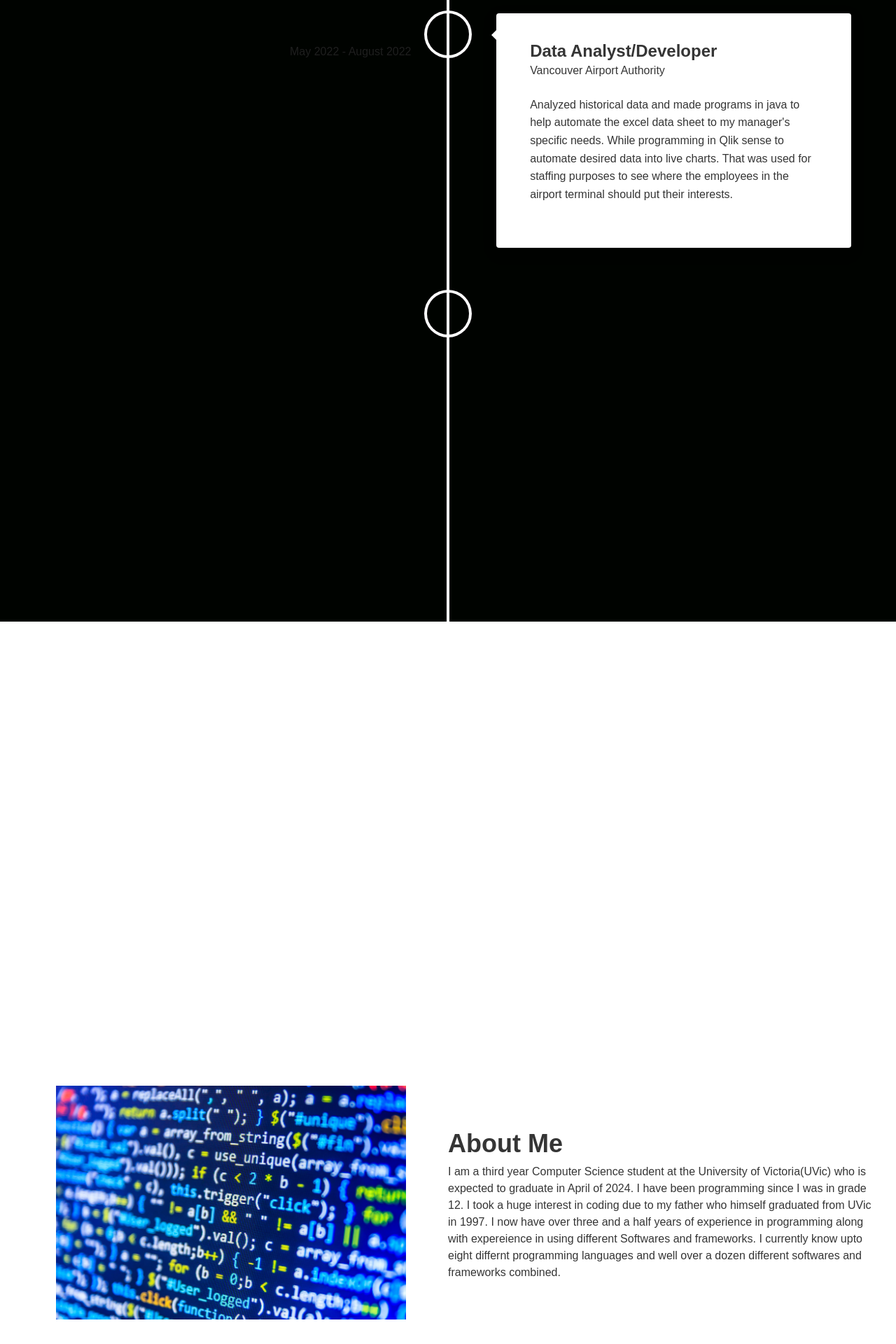
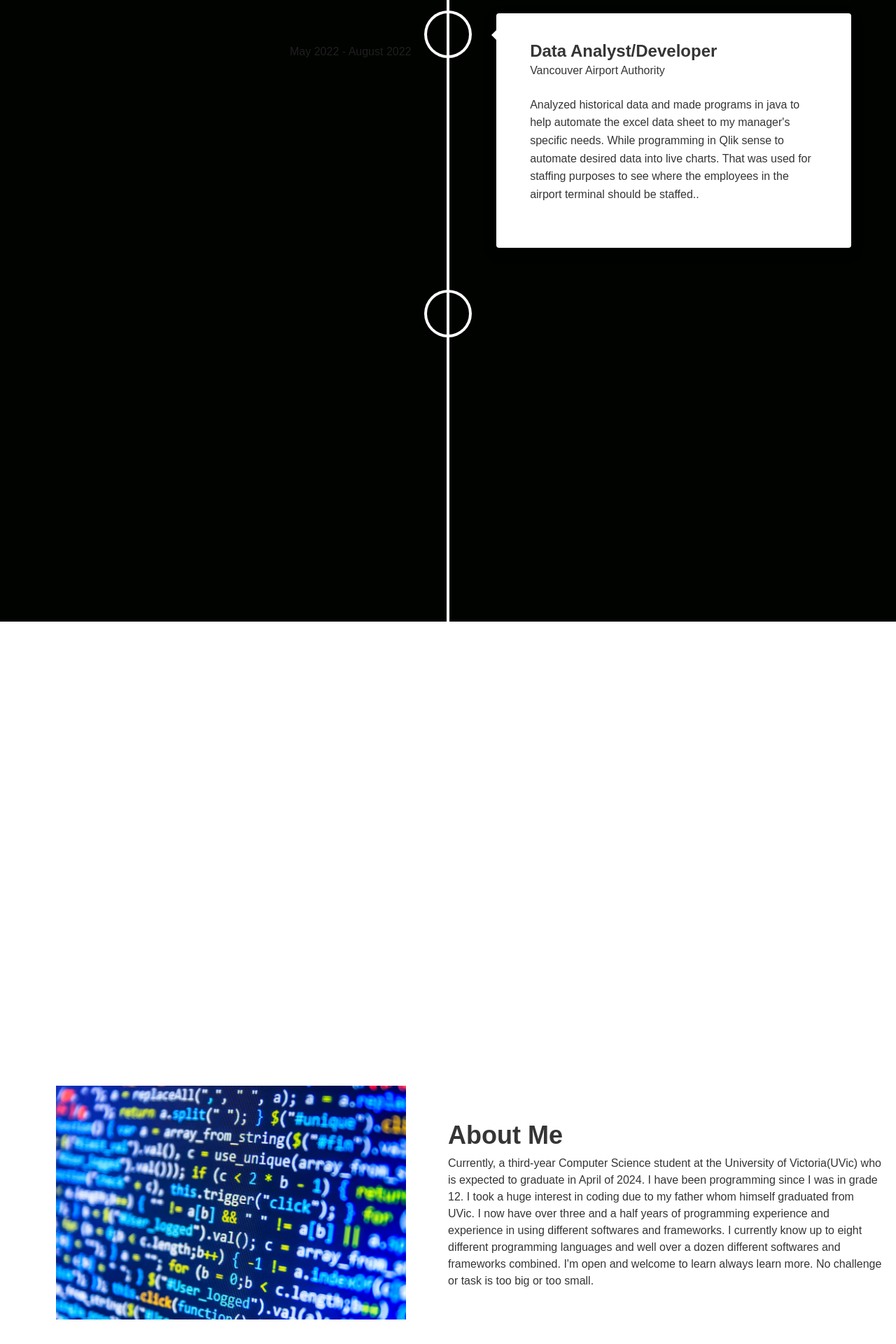
Before and after one commit to tennis99/My-Website, a React (Create React App) app: page / in a window 1280 px wide. Shown: the part 1300-3220 px from the top of the page at 70% size. Built offline with nearby package versions, Linux system fonts and the light colour scheme.

Commit message:
grammar  commit

```diff
--- a/src/components/Me.jsx
+++ b/src/components/Me.jsx
@@ -10,16 +10,7 @@ const Me = () => {
         <div className='flex flex-col justify-center'>
           <h1 className='md:text-4xl sm:text-3xl text-2xl font-bold py-2'>About Me</h1>
           <p>
-            I am a third year Computer Science student at the University
-            of Victoria(UVic) who is expected to graduate in April of 2024. I
-            have been programming since I was in grade 12. I took a huge
-            interest in coding due to my father who himself graduated from
-            UVic in 1997. I now have over three and a half years of experience
-            in programming along with expereience in using different Softwares
-            and frameworks. I currently know upto eight differnt programming
-            languages and well over a dozen different softwares and frameworks
-            combined.
-
+          Currently, a third-year Computer Science student at the University of Victoria(UVic) who is expected to graduate in April of 2024. I have been programming since I was in grade 12. I took a huge interest in coding due to my father whom himself graduated from UVic. I now have over three and a half years of programming experience and experience in using different softwares and frameworks. I currently know up to eight different programming languages and well over a dozen different softwares and frameworks combined. I'm open and welcome to learn always learn more. No challenge or task is too big or too small.
           </p>
         </div>
       </div>
--- a/src/timelineElements.js
+++ b/src/timelineElements.js
@@ -4,7 +4,7 @@ let timelineElements = [
       title: "QA Analyst/Developer",
       location: "James Evans & Associates Ltd",
       description:
-        "Worked on automating cross platform testscirpts in Katalon using Groovy. To test the PENFAX-5 software for our three different clients SHEPP, OPTS and PEBA. Worked in a scrum/agile environment which allowed me to work closely with the front-end developers, back-end developers, buisness analyst and computer architects to help point out issues regarding data setup, button functionality and lable functionality.",
+        "Worked on automating cross-platform test scripts in Katalon using Groovy. To test the PENFAX-5 software for our three different clients SHEPP, OPTS and PEBA. Worked in a scrum/agile environment which allowed me to work closely with the front-end developers, back-end developers, business analysts and computer architects to help point out issues regarding data setup, button functionality and label functionality.",
       date: "September 2022 - Present",
       icon: "work",
     },
@@ -13,16 +13,16 @@ let timelineElements = [
       title: "Data Analyst/Developer",
       location: "Vancouver Airport Authority",
       description:
-        "Analyzed historical data and made programs in java to help automate the excel data sheet to my manager's specific needs. While programming in Qlik sense to automate desired data into live charts. That was used for staffing purposes to see where the employees in the airport terminal should put their interests.",
+        "Analyzed historical data and made programs in java to help automate the excel data sheet to my manager's specific needs. While programming in Qlik sense to automate desired data into live charts. That was used for staffing purposes to see where the employees in the airport terminal should be staffed..",
        date: "May 2022 - August 2022",
       icon: "work",
     },
     {
       id: 3,
-      title: "Adminstrative Assistant",
+      title: "Administrative Assistant",
       location: "The InsureBC Group",
       description:
-        "Implemented and started  the 'paperless project' at InsureBC (Deepcove).  This included scanning, sorting and electronically filing all hard copy correspondence regarding clients insurance policies.  Created codes and processess for easy data filing all while ensuring that the codes are identifiable and information is easily accessible for viewing by all insurance advisor's. The other aspect of my role is to upload/update job postings and search for potential prospects through various websites to help fill vacant positions.",
+        "Implemented and started the 'paperless project' at InsureBC (Deepcove).  This included scanning, sorting and electronically filing all hard-copy correspondence regarding clients’ insurance policies.  Created codes and processes for easy data filing all while ensuring that the codes are identifiable and information is easily accessible for viewing by all insurance advisors. The other aspect of my role is to upload/update job postings and search for potential prospects through various websites to help fill vacant positions.",
       date: "Febuary 2019 - Present",
       icon: "work",
     },
```
Also changed, not shown: src/App.js (+1 -16 lines).
